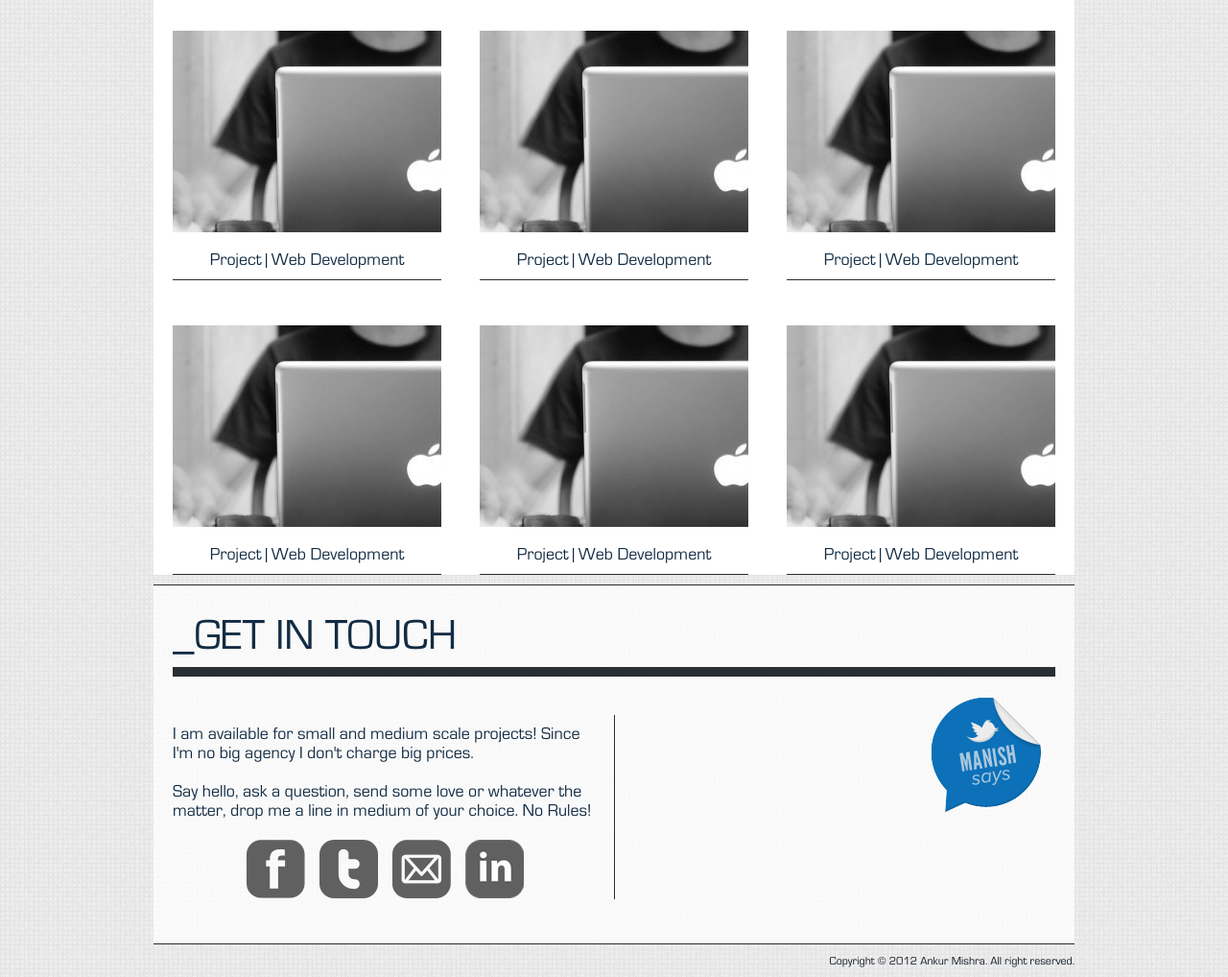
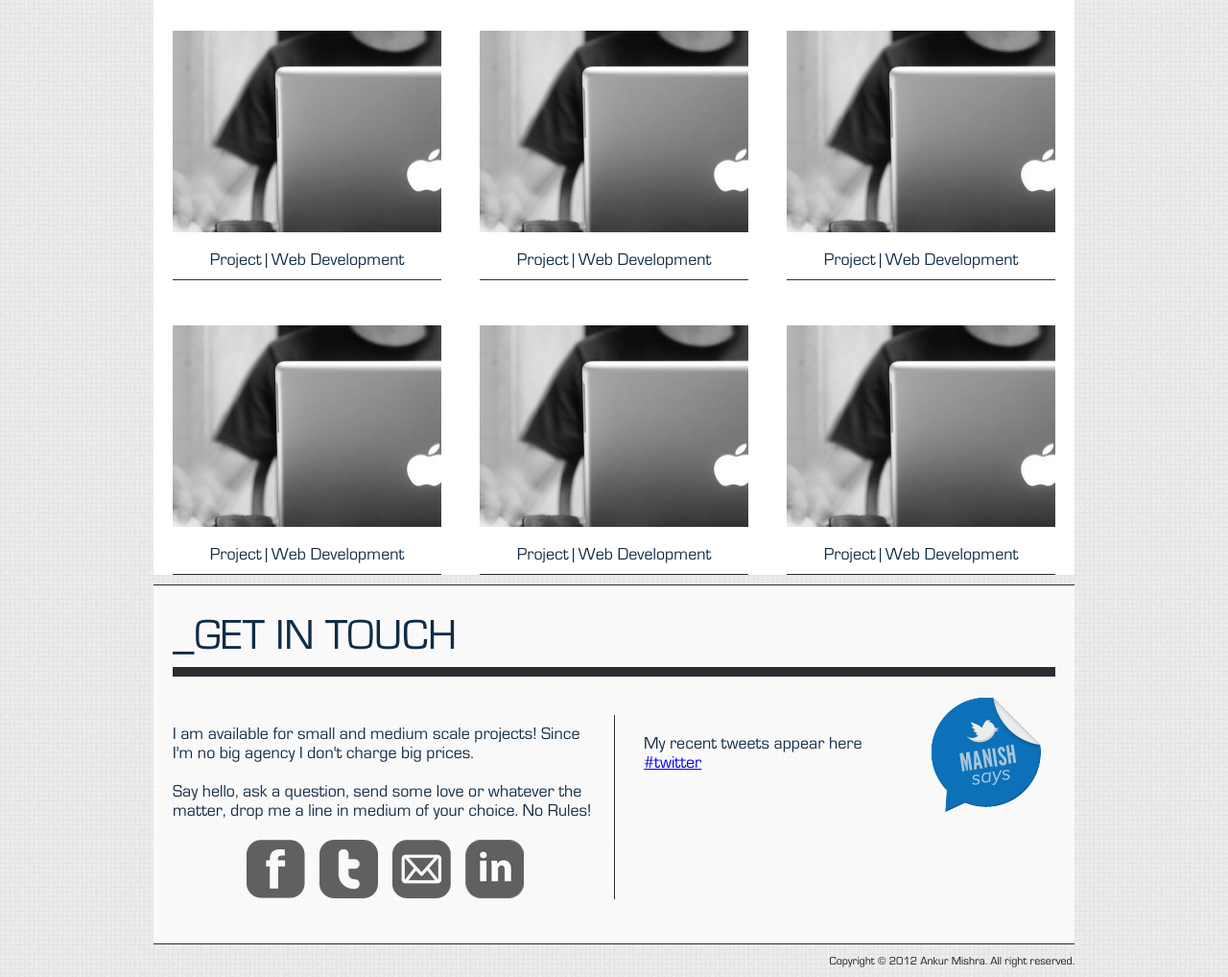
Before and after one commit to eramishra/portfolio-template, a plain HTML site: page index.html in a window 1280 px wide. Shown: the part 841-1859 px from the top of the page at 96% size. Drawn offline with Linux system fonts and the light colour scheme.

Commit message:
twitter text

```diff
--- a/index.html
+++ b/index.html
@@ -176,7 +176,7 @@
 						</div>
 				</div>
 				<div class="line"></div>
-				<div id="jstwitter"></div>
+                <div id="jstwitter">My recent tweets appear here <a href='#mytwitter'>#twitter</a></div>
 			</div>
 			<div id="copyright">
 				<p>Copyright &copy; 2012 Ankur Mishra. All right reserved.</p>
@@ -198,6 +198,6 @@
 		    var s = document.getElementsByTagName('script')[0]; s.parentNode.insertBefore(ga, s);
 		  })();
 
-		</script>
+		</script
 	</body>
 </html>
--- a/style.css
+++ b/style.css
@@ -358,6 +358,10 @@ width:1px;
 float:left;
 width:275px;
 margin:60px 0px 0px 30px;
+font-family: eurostile;
+font-size: 18px;
+line-height: 20px;
+color: #122c44;
 }
 #jstwitter .tweet {
 	margin: 0 auto 15px auto;
```
